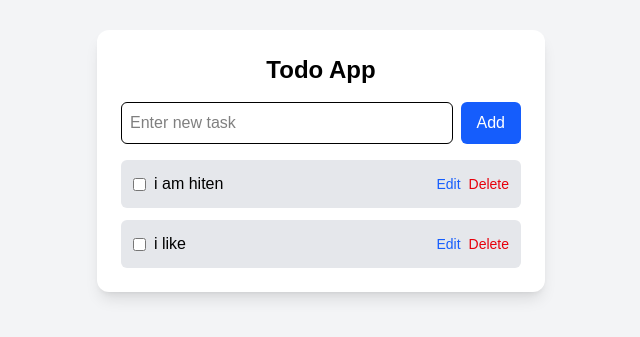
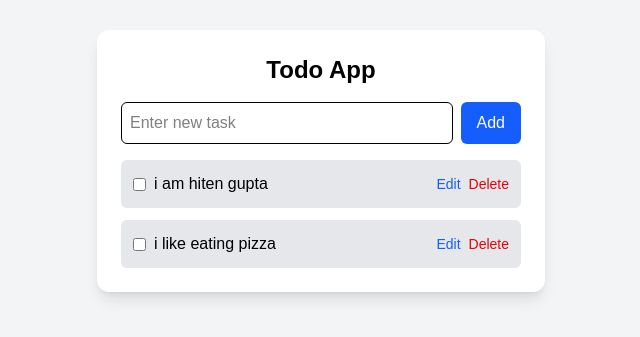
Before and after one commit to hitencodes01/01-todos-next, a Next.js app: page / in a window 1280 px wide. Shown: the part 239-576 px from the top of the page, without its empty margins (319-959 px from the left). Built offline with nearby package versions, Linux system fonts and the light colour scheme.

Commit message:
implment  text edit logic

```diff
--- a/components/TodoList.jsx
+++ b/components/TodoList.jsx
@@ -42,10 +42,14 @@ export default function TodoList() {
     if (response.status == 204) fetchTodos();
   };
 
-  const editTodo = (id, newText) => {
-    setTodos((prev) =>
-      prev.map((todo) => (todo.id === id ? { ...todo, text: newText } : todo))
-    );
+  const editTodo = async(id, newText) => {
+     const response = await fetch(`/todos/${id}`, {
+      method: "PUT",
+      body: JSON.stringify({ text : newText }),
+    });
+    if (response.status === 200) {
+      fetchTodos();
+    }
   };
 
   return (
--- a/todos.json
+++ b/todos.json
@@ -1,12 +1,12 @@
 [
   {
     "id": "f80b47a1-0141-4379-b433-9034ec9c0d9d",
-    "text": "i am hiten",
+    "text": "i am hiten gupta",
     "completed": false
   },
   {
     "id": "c0479d5a-dc77-4f42-af98-fcf3f1a659be",
-    "text": "i like",
+    "text": "i like eating pizza",
     "completed": false
   }
 ]
```
